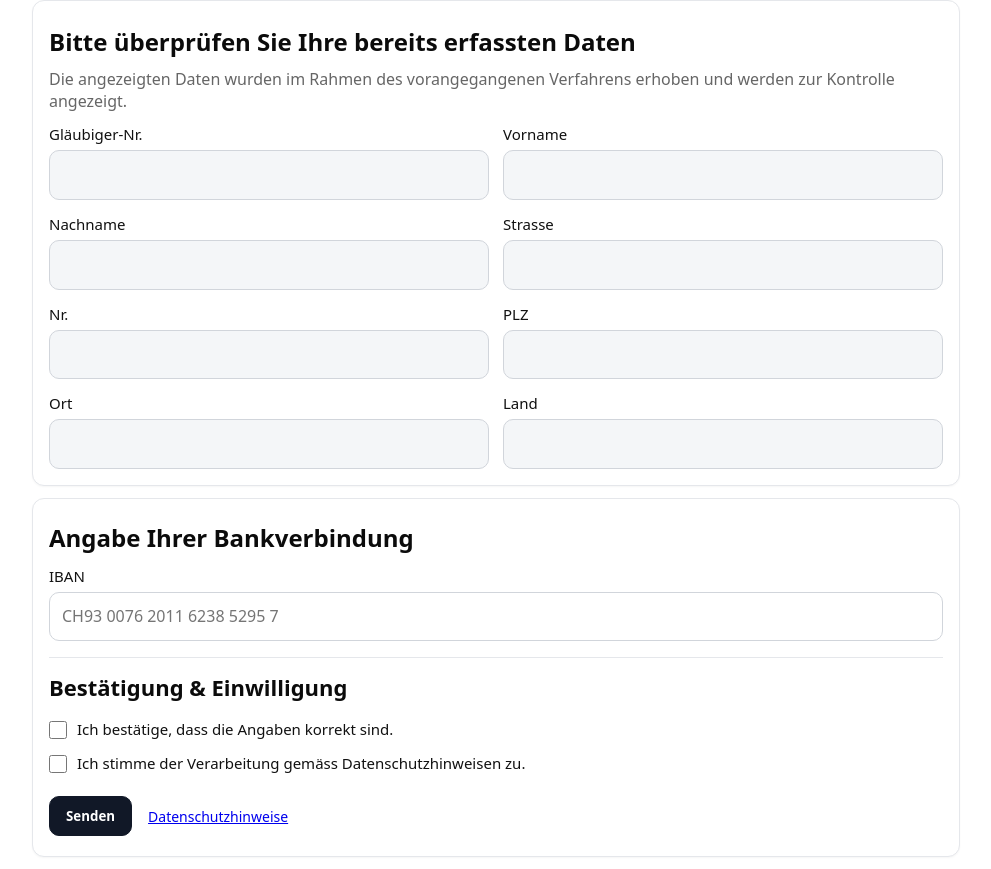
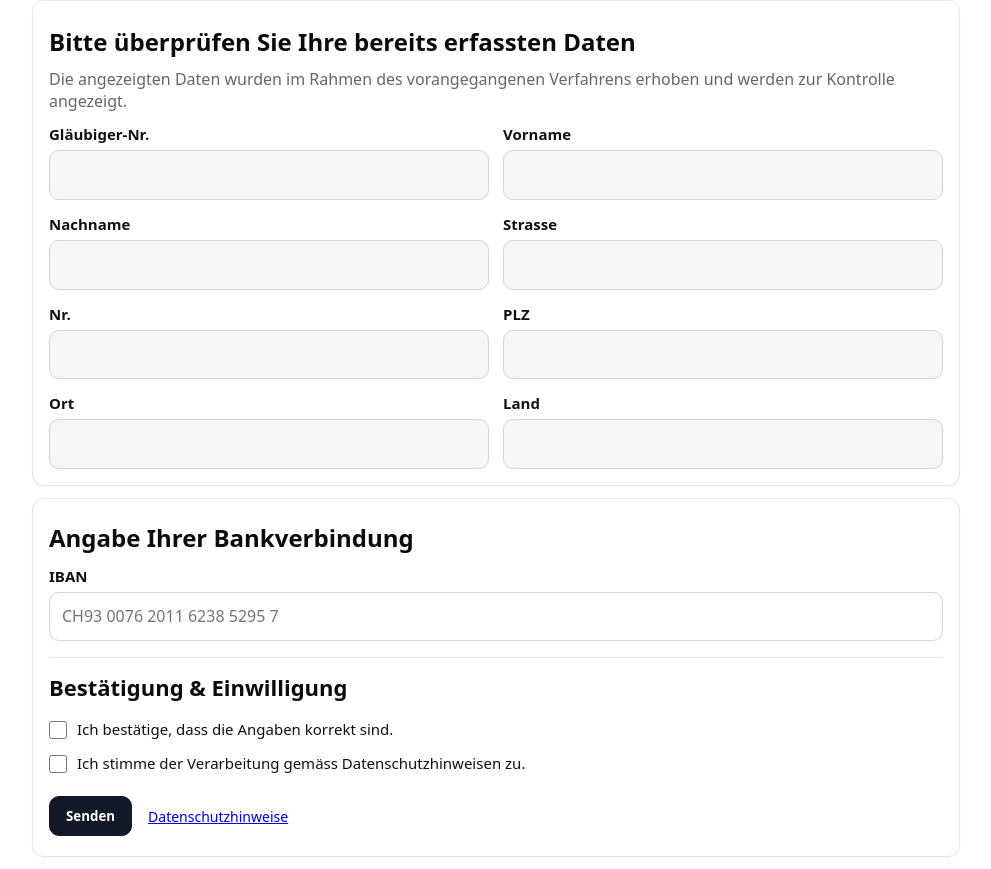
Before and after one commit to oroquest/iban-clean, a website: page index.html in a window 1280 px wide. Shown: the part 72-941 px from the top of the page, without its empty margins (144-1135 px from the left). Drawn offline with Linux system fonts and the light colour scheme; no server answers.

Commit message:
Update brand.css

```diff
--- a/brand.css
+++ b/brand.css
@@ -109,16 +109,19 @@ textarea[disabled]{
   .grid.two{ grid-template-columns:1fr }
 }
 
-/* === Read-only Daten optisch wie im VERIFY: nicht fett, etwas grösser === */
+/* === Read-only Daten optisch wie im VERIFY: Typo/Spacing === */
 
-/* Label-Typo (Feldbezeichnungen) */
+/* Labels FETT wie im VERIFY (mit !important, damit es sicher greift) */
 .card label{
-  font-weight: 400 !important;    /* normal statt fett */
-  font-size: 15px !important;     /* leicht grösser */
+  font-weight: 600 !important;
+  font-size: 15px !important;
   color: #111 !important;
 }
 
-/* Inputs allgemein (noch einheitlich grösser) */
+/* Consent-Text NICHT fett (wie im VERIFY) */
+.consents label{ font-weight: 400 !important; }
+
+/* Inputs allgemein (einheitlich etwas größer) */
 .card input,
 .card select,
 .card textarea{
@@ -129,9 +132,9 @@ textarea[disabled]{
 .card input[disabled],
 .card select[disabled],
 .card textarea[disabled]{
-  font-size: 17px !important;     /* +1 Schritt */
+  font-size: 17px !important;
   font-weight: 400 !important;
-  background: #f4f6f8 !important; /* wie Verify */
+  background: #f4f6f8 !important;
   color: #0f172a !important;
   border-color: #d1d5db !important;
 }
@@ -142,10 +145,3 @@ textarea[disabled]{
 
 /* Feldtitel in Karten luftiger */
 .card h2 { margin-top: 6px !important; }
-
-/* Labels fett machen wie im VERIFY-Formular */
-.card label {
-  font-weight: 600;   /* etwas weniger stark als 700 -> harmonischer */
-  color: #111;        /* kräftiger Farbton für bessere Lesbarkeit */
-  font-size: 15px;    /* optional: leicht größer für bessere Balance */
-}
```
